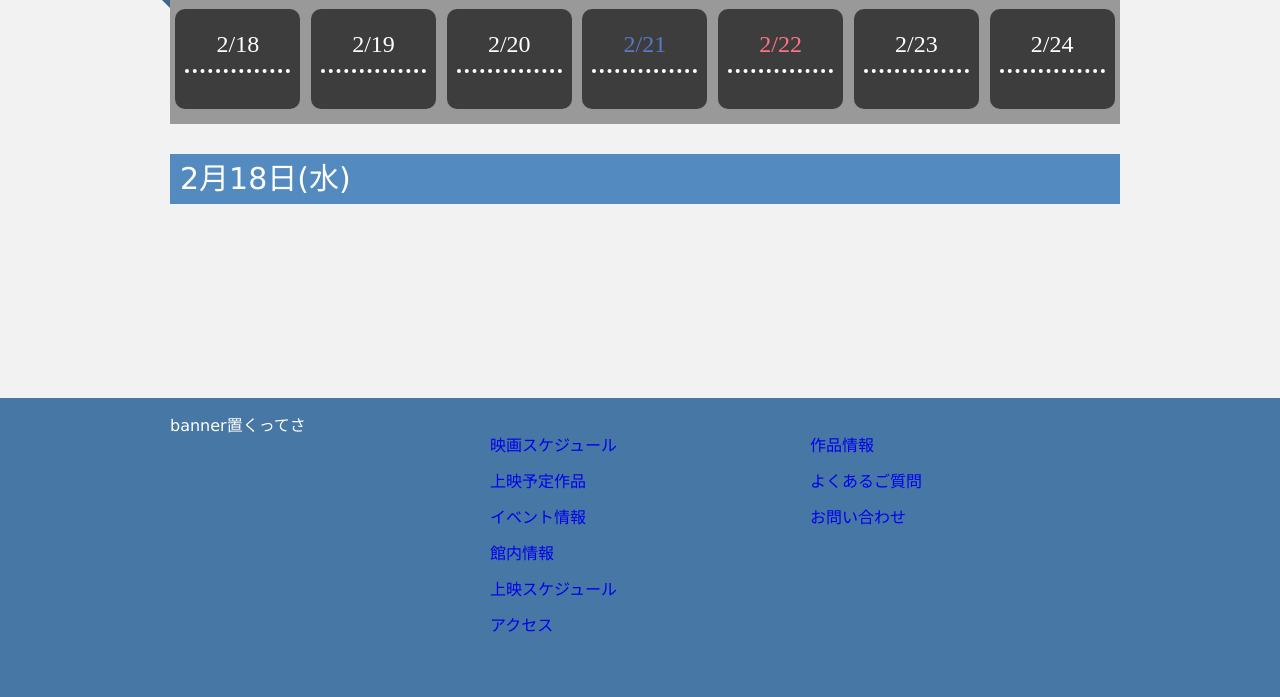
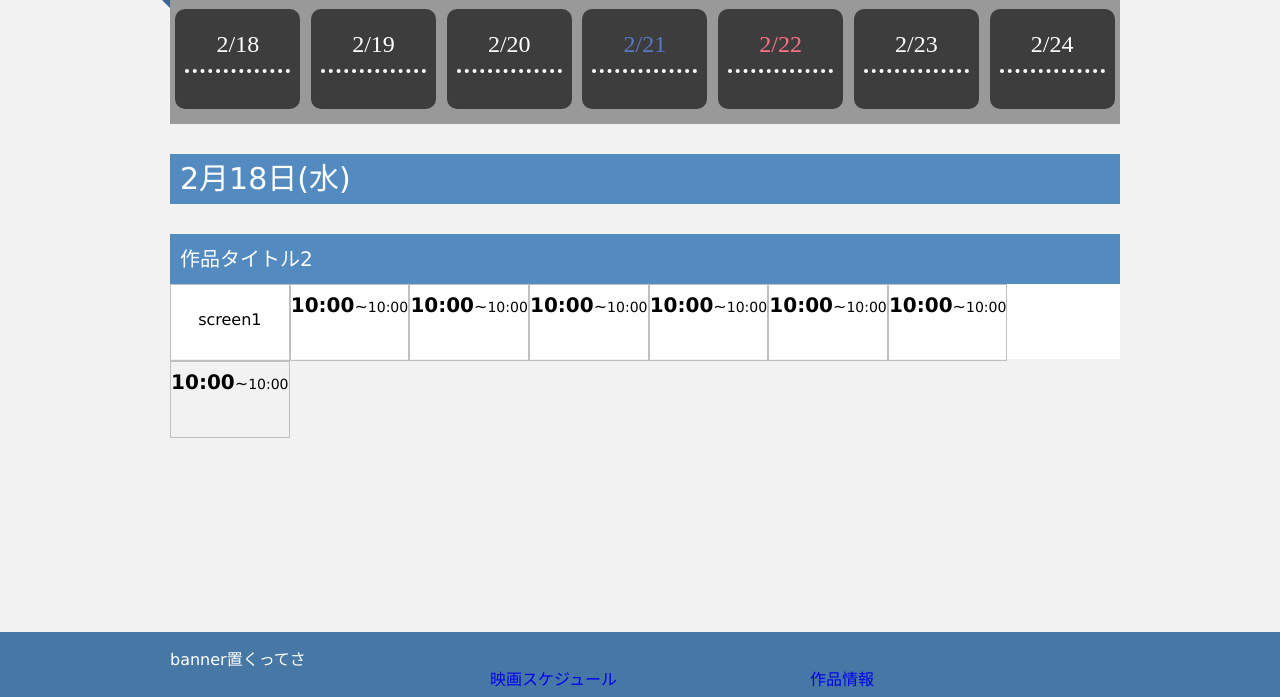
Before and after one commit to Reppi/movie_theater, a PHP site: page /schedule.php in a window 1280 px wide. Shown: the part 265-962 px from the top of the page. Before the commit the page ends 897 px from the top, so only its background shows below. Run offline with PHP 8.4, Linux system fonts and the light colour scheme; data comes from the database, SQL or seed files in the repository; tables that the repository leaves empty hold one stand-in row (values such as "Sample post"); some libraries are stand-ins or nearby versions.

Commit message:
時間の表示

```diff
--- a/coad/css/schedule.css
+++ b/coad/css/schedule.css
@@ -85,14 +85,30 @@
 	background-color :#fff;
 }
 
+#screen{
+	line-height:70px;
+}
+
 .time ul li{
 	float:left;
-	width:116.75px;
+	width:117.65px;
 	height:75px;
 	border:1px solid #bfbfbf;
 	text-align:center;
-	line-height: 75px;
+	line-height: 20px;
 
+}
+
+.time ul li p{
+	margin-top:10px;
+}
+
+#st{
+	font-size:20px;
+	font-weight:bold;
+}
+#et{
+	font-size:14px;
 }
 
 .screen{
--- a/coad/schedule.php
+++ b/coad/schedule.php
@@ -26,18 +26,15 @@
 
 
 	$targetday = $targety."-".$targetm."-".$targetd;
-	$kuboday = $targetday." 00:00:00";
-	$endkuboday = $targetday." 23:59:59";
 
-	$kubo = "SELECT * FROM schedule WHERE movie_id";
 
 	//DB接続
-	$con = mysql_connect("localhost","root","");
+	$con = mysql_connect("localhost","user","user");
 
 	mysql_query("SET NAMES utf8");
 
 	//DB選択
-	$dbs = mysql_select_db("HAL_cinema");
+	$dbs = mysql_select_db("hal_cinema");
 
 
 
@@ -47,7 +44,9 @@
 
 	$targetmovie = "SELECT movie_title , movie_id FROM movie WHERE '$targetday' >= start_day && '$targetday' <= end_day";
 
-	$stime = "SELECT start_time , end_time FROM schedule";
+	// $stime = "SELECT start_time , end_time FROM schedule";
+
+	$stime = "SELECT schedule.start_time , schedule.end_time , movie.movie_title FROM schedule left outer join movie on schedule.movie_id = movie.movie_id";
 
 
 
@@ -88,7 +87,6 @@
 	</head>
 
 	<body>
-
 	<?php include("header.php"); ?>
 
 		<div id="wrapper" class="clearfix">
@@ -101,7 +99,6 @@
 						<?php
 							for($i=0;$i<7;$i++){
 								echo "<div class='week' id='".$i."'>";
-
 								if($w==6){
 								echo "<p class='blue'>".$m."/".$d."</p>";
 								}else if($w==0){
@@ -112,7 +109,6 @@
 								echo "</div>";
 								$d++;
 								$w++;
-
 								if($w==7){
 									$w=0;
 								}
@@ -145,7 +141,7 @@
 					<?php
 						$c = 0;
 						echo "<form action='sheet_select.php' method='POST' id='go_ticket'>";
-						while($row=mysql_fetch_array($rows)){
+						while($row=mysql_fetch_array($row2)){
 							echo "<div class='title'><p>".$row["movie_title"]."</p></div>";
 							echo "<div class='time'>";
 							echo "<ul>";
@@ -153,9 +149,11 @@
 								echo "<li>";
 								if($i==0){
 									$c = $c + 1;
-									echo "screen".$c;
+									echo "<span id='screen'>screen".$c."</span>";
 								}else{
-									echo "<p>10:00~11:00</p>";
+									$st = date('H:i' , strtotime($row["start_time"]));
+									$et = date('H:i' , strtotime($row["end_time"]));
+									echo "<p><span id='st'>".$st."</span>~<span id='et'>".$et."</span></p>";
 									echo "<input type='hidden' name='movie_id' value='1'>";
 									echo "<input type='hidden' name='ticket_time' value='10:00~11:00'>";
 
```
